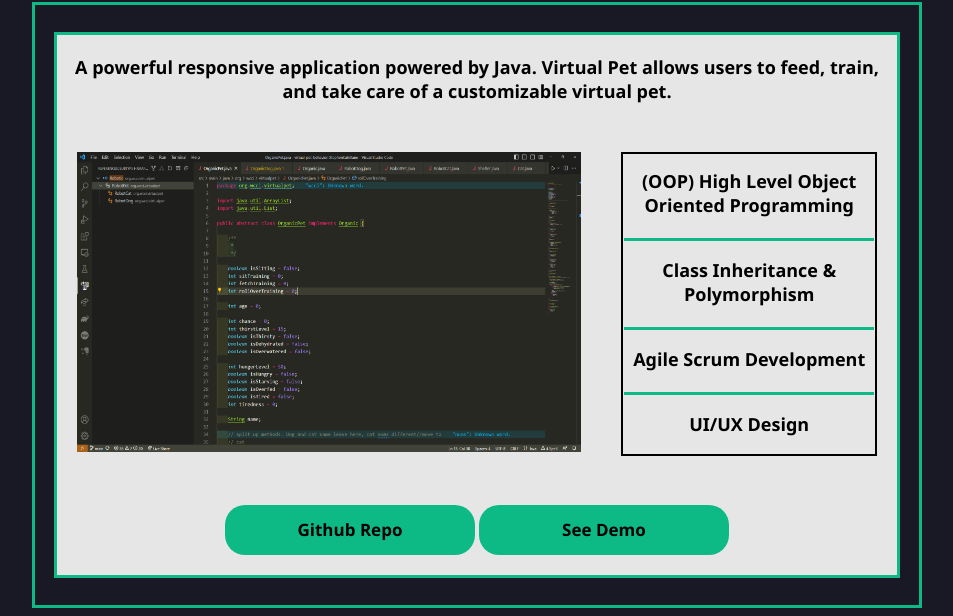
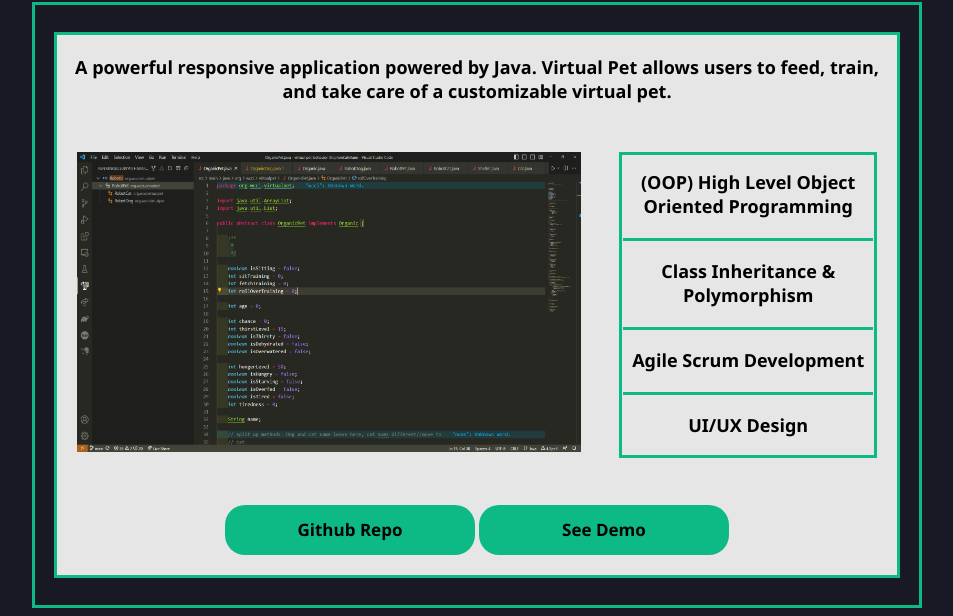
Before and after one commit to StephenCahillane/StephenCahillane.github.io, a plain HTML site: page index.html in a window 1280 px wide. Shown: the part 1976-2592 px from the top of the page, without its empty margins (163-1116 px from the left). Drawn offline with nearby package versions, Linux system fonts and the light colour scheme.

Commit message:
virtualPet portion finished

```diff
--- a/styles.css
+++ b/styles.css
@@ -213,6 +213,7 @@ article button {
     background: #0dba86;
     font-weight: bold;
     border: none;
+    cursor: pointer;
 
 }
 
@@ -228,7 +229,7 @@ article img {
 }
 
 .asideTechUsed {
-    border: solid black 2px;
+    border: solid #0dba86 3px;
     max-height: 300px;
     width: 30%;
     margin-right: 20px;
```
